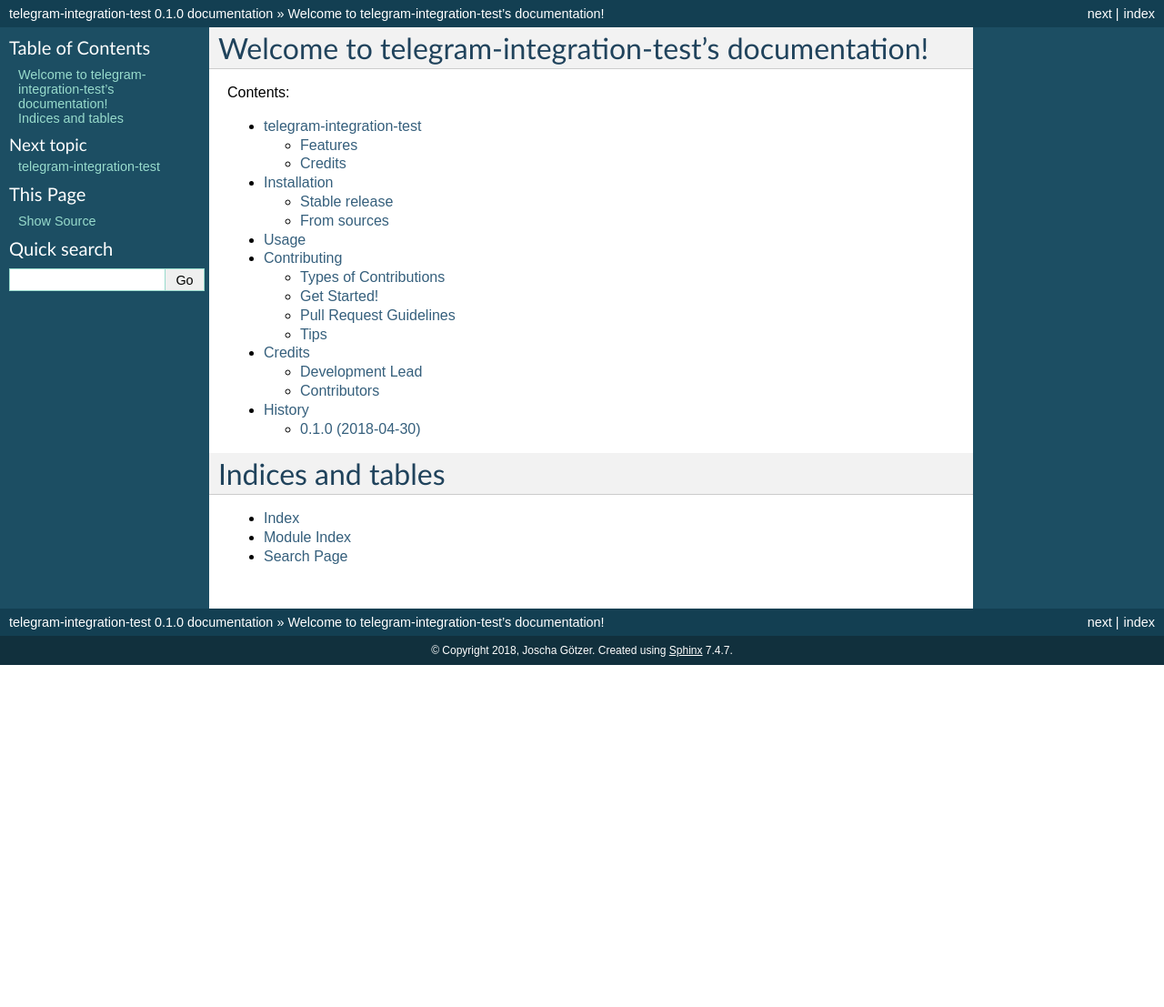
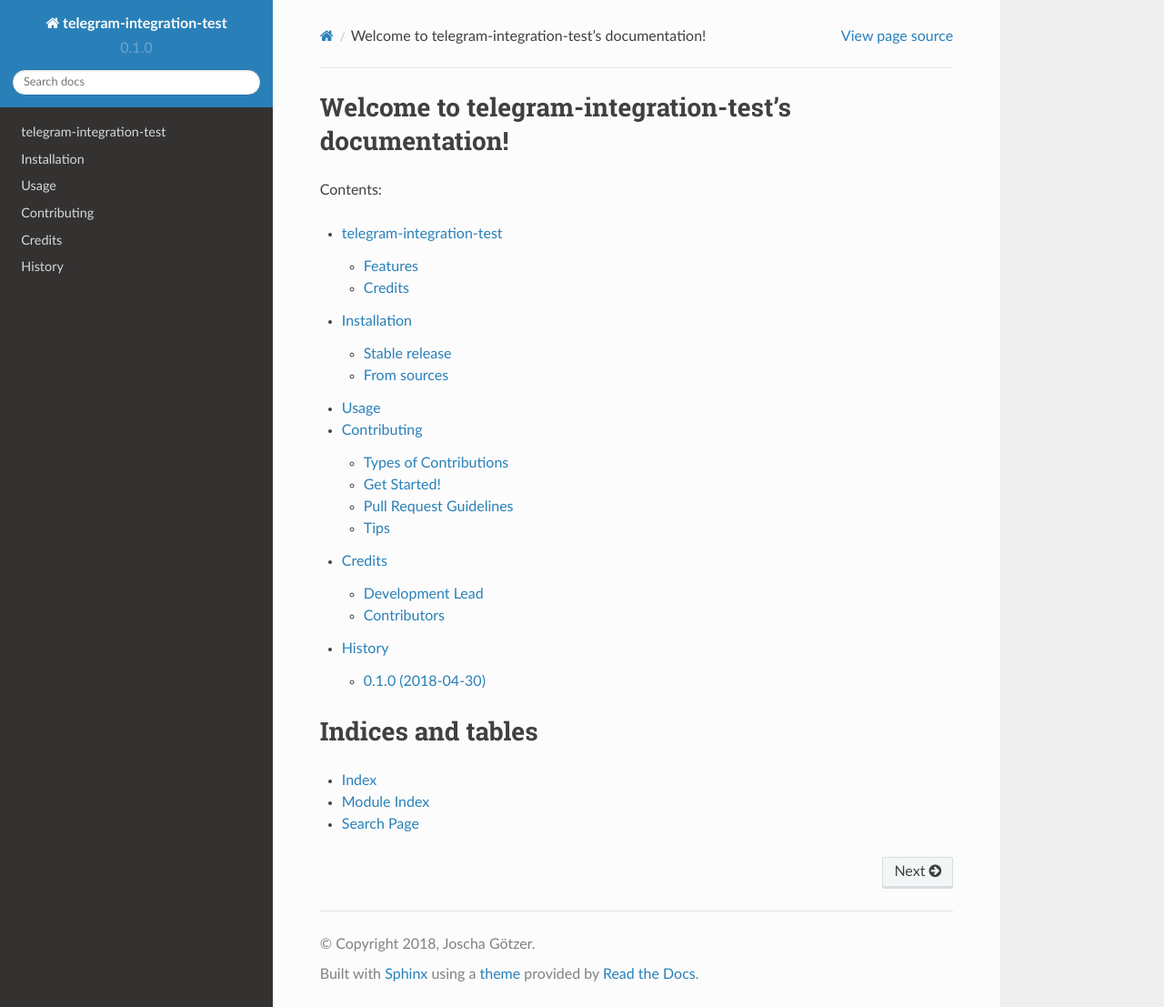
Before and after one commit to JosXa/tgintegration, a Sphinx documentation site: the page built from docs/index.rst, in a window 1280 px wide and 1107 px high. Shown: the whole window at 91% size. Built offline with Sphinx 7.4.7 and the Read the Docs theme 2.0.0, drawn with Linux system fonts in a browser that asks for light colours; pages that are not in the unit, such as notebooks, are missing from menus.

```diff
--- a/docs/conf.py
+++ b/docs/conf.py
@@ -111,7 +111,7 @@ pygments_style = 'sphinx'
 
 # The theme to use for HTML and HTML Help pages.  See the documentation for
 # a list of builtin themes.
-html_theme = 'default'
+html_theme = 'sphinx_rtd_theme'
 
 # Theme options are theme-specific and customize the look and feel of a
 # theme further.  For a list of options available for each theme, see the
--- /dev/null
+++ b/requirements.txt
@@ -0,0 +1 @@
+pyrogram==0.7.1
--- a/setup.py
+++ b/setup.py
@@ -2,7 +2,7 @@
 # -*- coding: utf-8 -*-
 
 """The setup script."""
-
+from pip.req import parse_requirements
 from setuptools import setup, find_packages
 
 with open('README.rst') as readme_file:
@@ -11,9 +11,7 @@ with open('README.rst') as readme_file:
 with open('HISTORY.rst') as history_file:
     history = history_file.read()
 
-requirements = [
-    'pyrogram'
-]
+requirements = parse_requirements('requirements.txt', session='hack')
 
 setup_requirements = [
     'pytest-runner',
```
Also changed, not shown: 1 other file.
